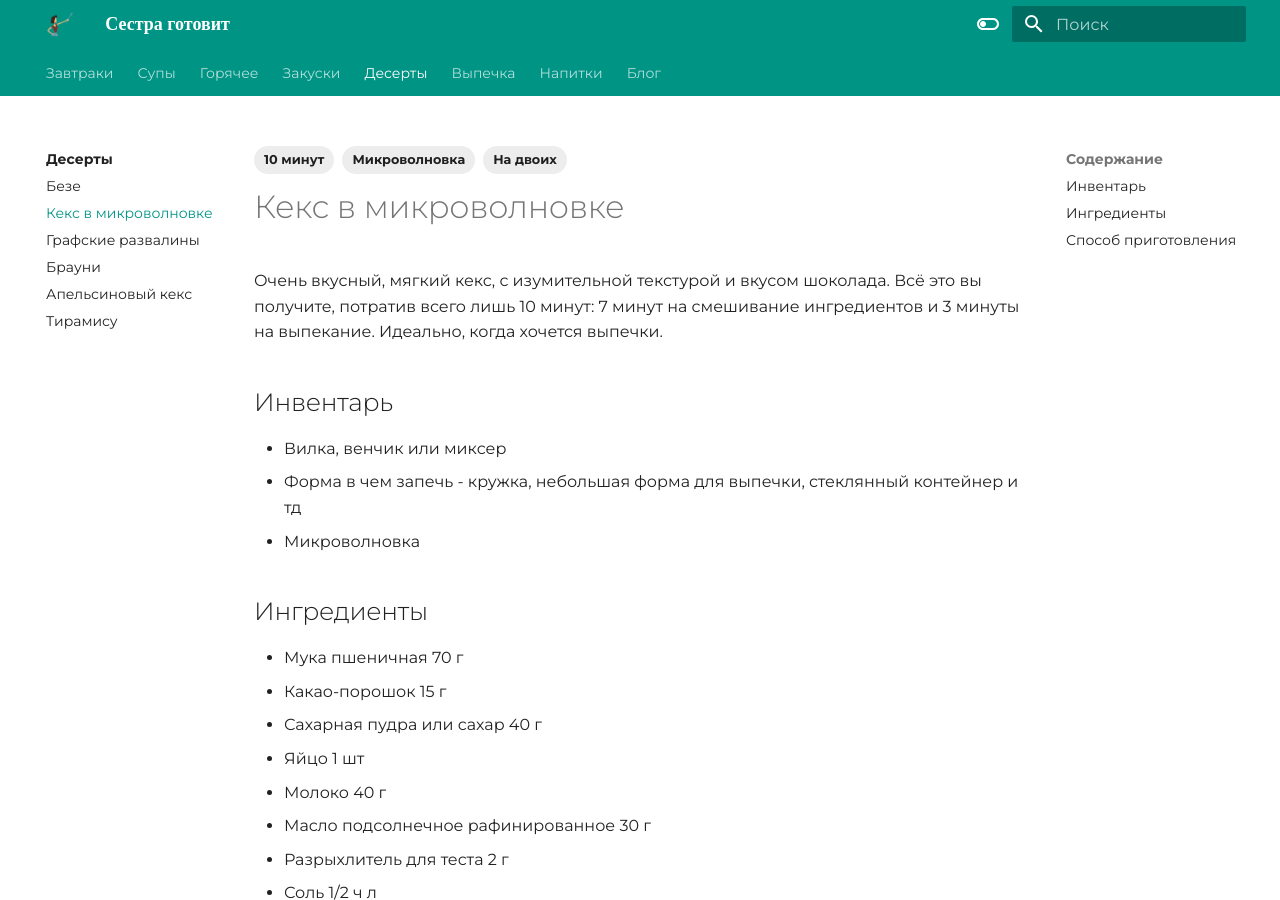
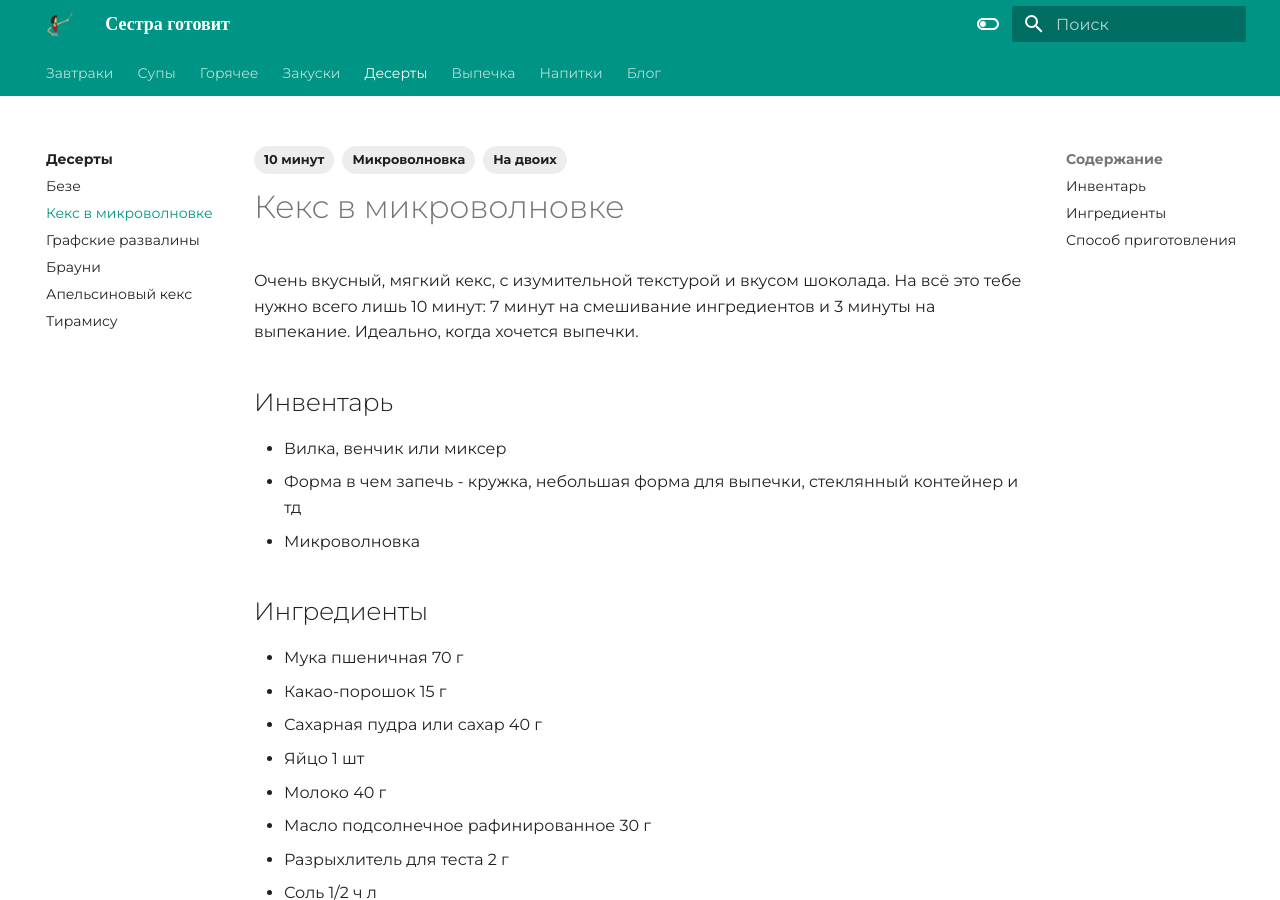
Before and after one commit to natakazakova/sister-cooking, an MkDocs documentation site: the page built from docs/dessert/keks-in-microwave.md, in a window 1280 px wide and 900 px high. Built offline with MkDocs 1.6.1 and Material for MkDocs 9.7.7, drawn with Linux system fonts in a browser that asks for light colours.

Commit message:
Update keks-in-microwave.md

```diff
--- a/docs/dessert/keks-in-microwave.md
+++ b/docs/dessert/keks-in-microwave.md
@@ -12,7 +12,7 @@ description:
   <figcaption>Кекс в микроволновке</figcaption>
 </figure> -->
 
-Очень вкусный, мягкий кекс, с изумительной текстурой и вкусом шоколада. Всё это вы получите, потратив всего лишь 10 минут: 7 минут на смешивание ингредиентов и 3 минуты на выпекание. Идеально, когда хочется выпечки.
+Очень вкусный, мягкий кекс, с изумительной текстурой и вкусом шоколада. На всё это тебе нужно всего лишь 10 минут: 7 минут на смешивание ингредиентов и 3 минуты на выпекание. Идеально, когда хочется выпечки.
 
 ## Инвентарь
 
```
